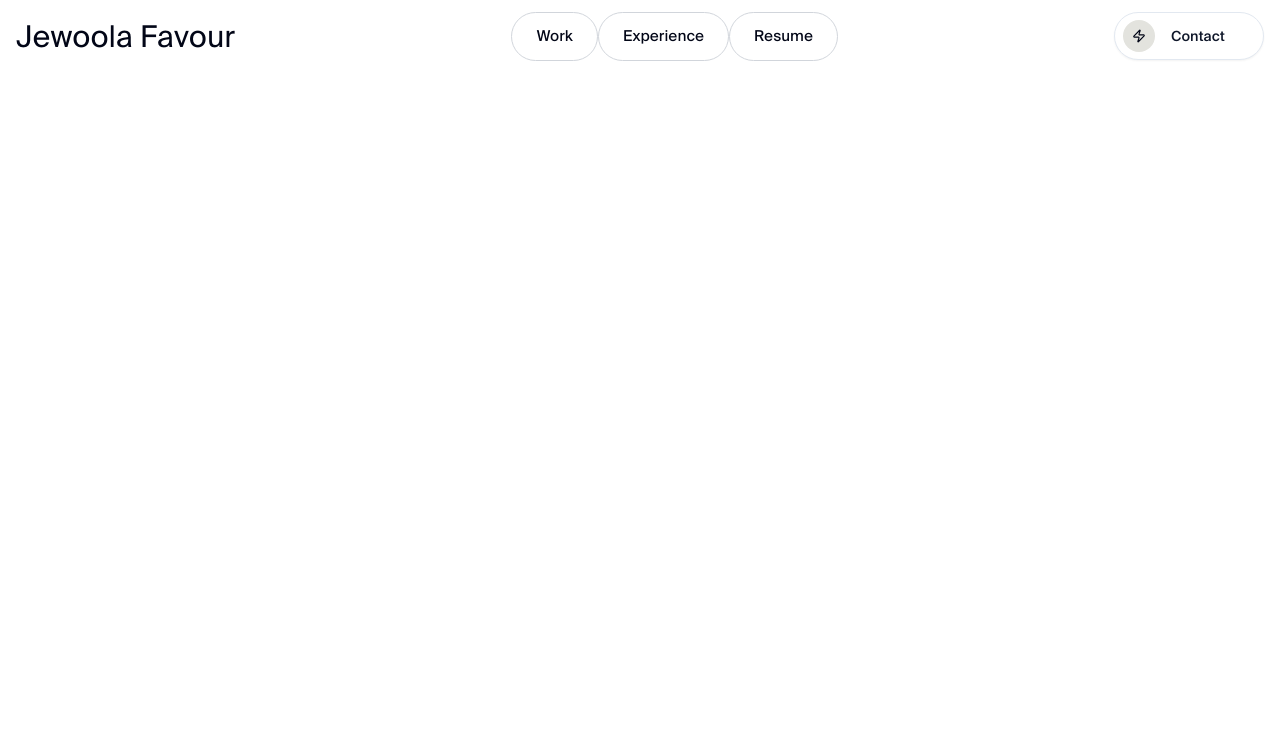
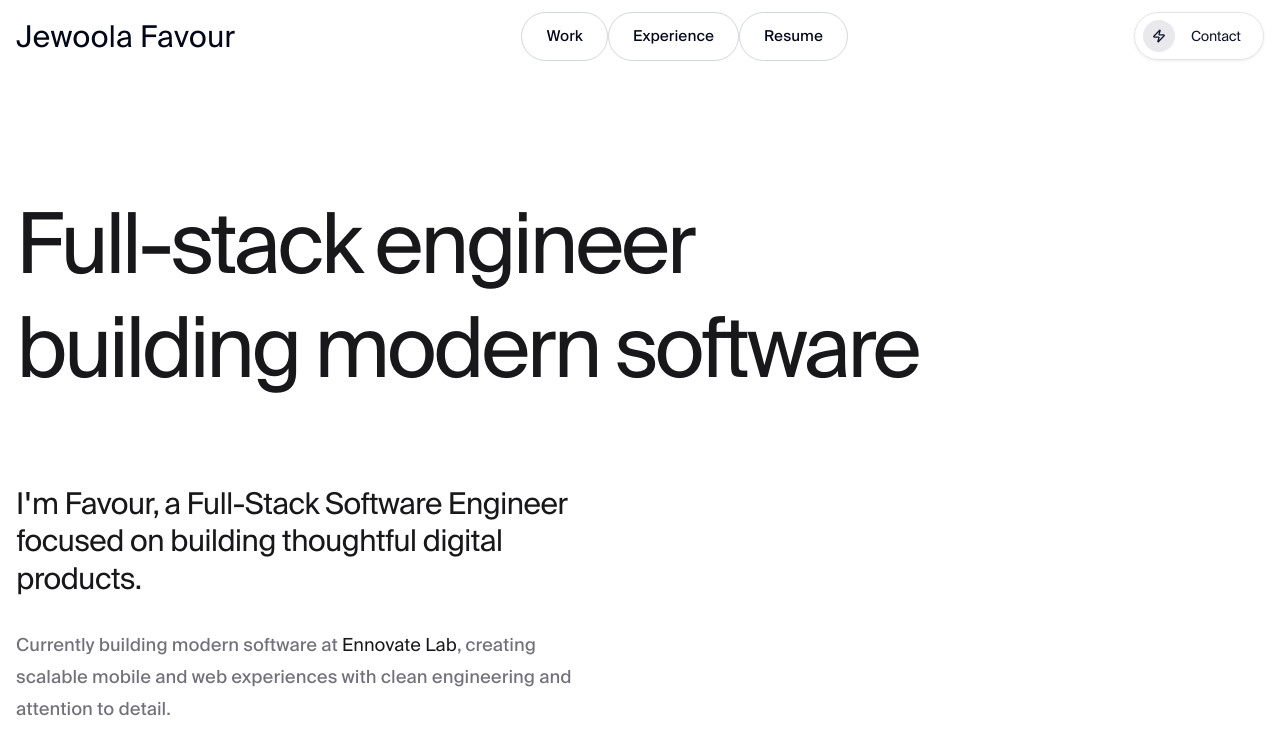
Before and after one commit to JEWOOLAFAVOUR/favour-portfolio-v1, a React (Vite) app: page / in a window 1280 px wide. Shown: the top 754 px of the page. Built offline with nearby package versions, Linux system fonts and the light colour scheme.

Commit message:
fixing portfolio

```diff
--- a/src/App.tsx
+++ b/src/App.tsx
@@ -1,9 +1,11 @@
 import Navbar from "./components/Navbar";
+import Hero from "./components/Hero";
 
 export default function App(): JSX.Element {
   return (
     <div className="min-h-screen bg-white text-slate-950">
       <Navbar />
+      <Hero />
     </div>
   );
 }
--- /dev/null
+++ b/src/components/Hero.tsx
@@ -0,0 +1,38 @@
+export default function Hero() {
+  return (
+    <section className="relative overflow-hidden bg-white px-6 pt-24 pb-28 lg:px-4">
+      <div className="mx-auto">
+        {/* Main Heading */}
+        <div className="mt-8 flex flex-col gap-5">
+          <h1 className="text-6xl font-medium leading-none tracking-[-0.05em] text-zinc-900 sm:text-7xl lg:text-[84px]">
+            Full-stack engineer
+          </h1>
+
+          <h1 className="text-6xl font-medium leading-none tracking-[-0.05em] text-zinc-900 sm:text-7xl lg:text-[84px]">
+            building modern software
+          </h1>
+        </div>
+
+        {/* Bottom Section */}
+        <div className="mt-24 grid gap-16 lg:grid-cols-12">
+          {/* Right */}
+          <div className="lg:col-span-6">
+            <div className="max-w-xl space-y-8">
+              <p className="text-3xl font-medium leading-tight tracking-[-0.03em] text-zinc-900">
+                I'm Favour, a Full-Stack Software Engineer focused on building
+                thoughtful digital products.
+              </p>
+
+              <p className="text-lg leading-8 text-zinc-500">
+                Currently building modern software at
+                <span className="font-medium text-zinc-900"> Ennovate Lab</span>
+                , creating scalable mobile and web experiences with clean
+                engineering and attention to detail.
+              </p>
+            </div>
+          </div>
+        </div>
+      </div>
+    </section>
+  );
+}
--- a/src/components/Navbar.tsx
+++ b/src/components/Navbar.tsx
@@ -4,10 +4,9 @@ export default function Navbar() {
   return (
     <header className="sticky top-0 z-50 bg-white/95 py-3 backdrop-blur-xl">
       <div className="mx-auto flex w-full items-center justify-between px-5 sm:px-6 lg:px-4">
-        <div className="text-[30px] font-medium text-slate-950">
+        <div className="cursor-pointer text-[30px] font-medium text-slate-950 transition-transform duration-300 ease-out hover:scale-[1.02]">
           Jewoola Favour
         </div>
-
         <div className="hidden items-center gap-0 md:flex">
           <a
             href="#work"
@@ -29,31 +28,63 @@ export default function Navbar() {
             Resume
           </a>
         </div>
-
         {/* Contact Button */}
         <a
           href="#contact"
-          className="group relative flex h-12 w-[150px] items-center overflow-hidden rounded-full border border-slate-200 bg-white px-2 shadow-sm"
+          className="
+    group relative flex h-12 w-[130px]
+    items-center overflow-hidden
+    rounded-full
+
+    border border-zinc-200
+    bg-white/90
+    backdrop-blur-xl
+
+    px-2
+
+    shadow-[0_1px_3px_rgba(0,0,0,0.08)]
+
+    transition-all duration-500 ease-out
+
+    hover:scale-[1.02]
+    hover:-translate-y-0.5
+    hover:bg-[#f5f5f7]
+    hover:border-zinc-300
+    hover:shadow-[0_8px_24px_rgba(0,0,0,0.10)]
+  "
         >
-          {/* Icon */}
+          {/* Moving Icon */}
           <span
             className="
       absolute left-2
       grid h-8 w-8 place-items-center
-              rounded-full bg-[#e3e3de]
-              transition-all duration-500 ease-in-out
-              group-hover:translate-x-[98px]
+      rounded-full
+
+      bg-[#e8e8ed]
+      text-slate-900
+
+      transition-all duration-500 ease-out
+
+      group-hover:translate-x-[78px]
+      group-hover:bg-white
+      group-hover:shadow-[0_4px_12px_rgba(0,0,0,0.12)]
     "
           >
-            <Zap size={14} />
+            <Zap size={14} strokeWidth={2.2} />
           </span>
 
-          {/* Text */}
+          {/* Moving Text */}
           <span
             className="
       absolute left-14
-              text-sm font-semibold text-slate-900
-              transition-all duration-500 ease-in-out
+
+      text-sm
+      font-medium
+      tracking-tight
+      text-slate-900
+
+      transition-all duration-500 ease-out
+
       group-hover:-translate-x-12
     "
           >
```
Lines whose indentation alone changed are shown as unchanged.
